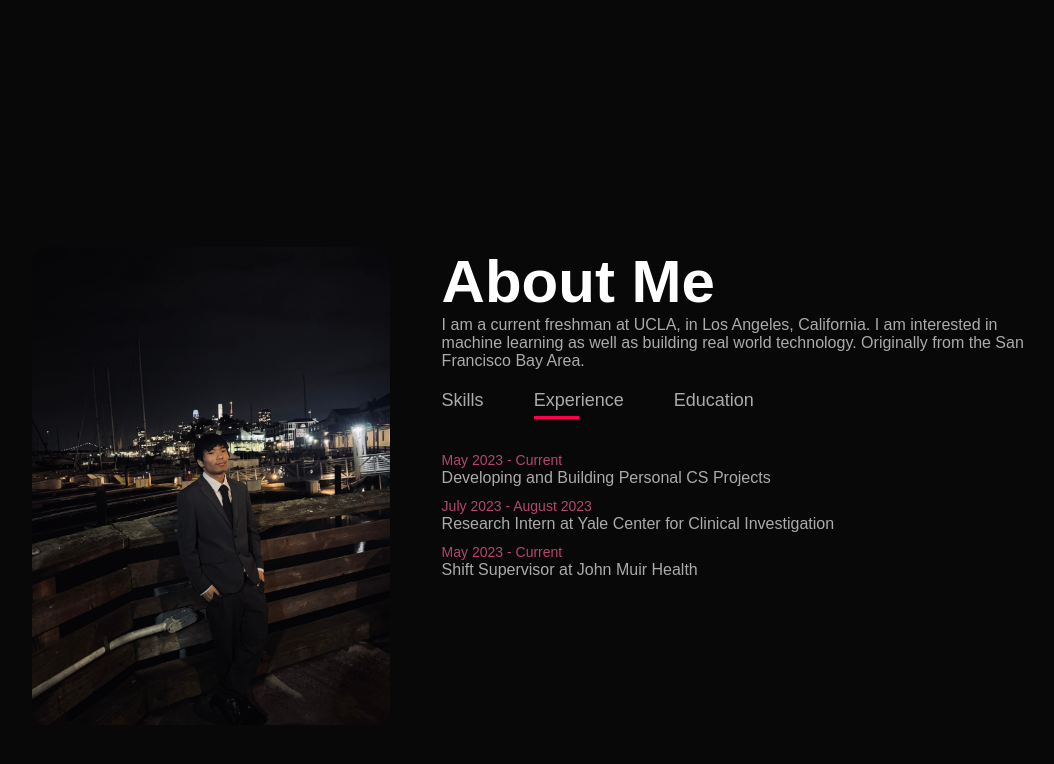
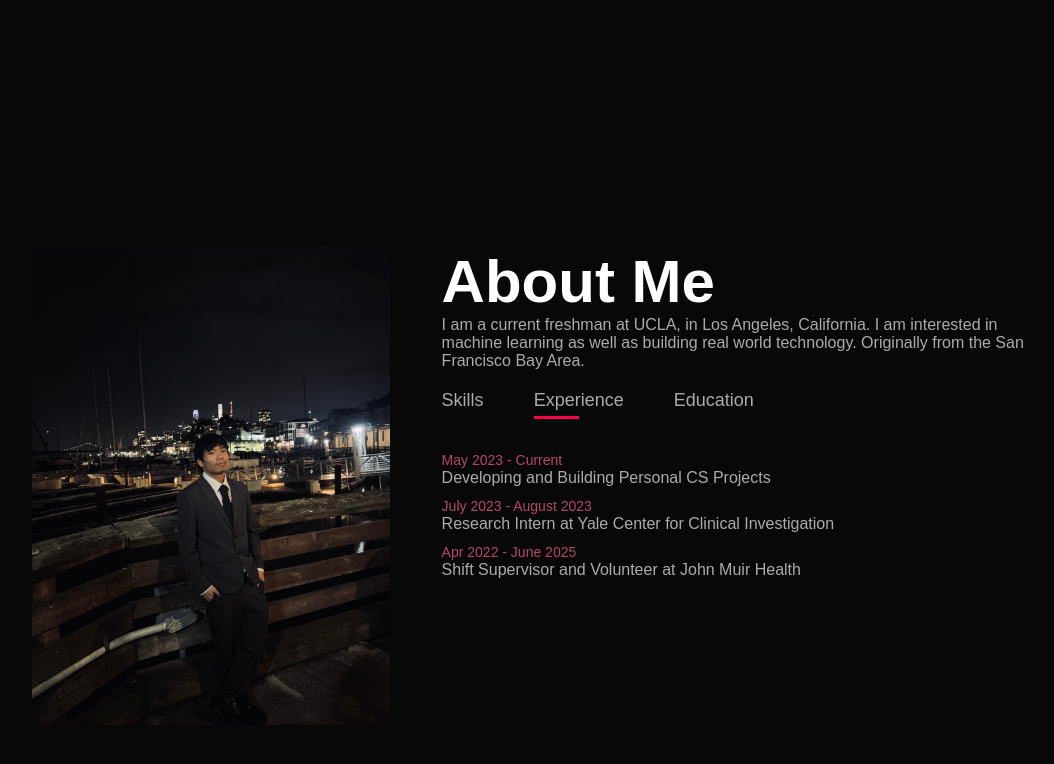
Before and after one commit to josiahchen2/personal-website, a plain HTML site: page index.html in a window 1280 px wide. Both pictures are taken after a click on the element "Experience". Shown: the part 643-1407 px from the top of the page, without its empty margins (96-1150 px from the left). Drawn offline with Linux system fonts and the light colour scheme.

Commit message:
Update index.html

```diff
--- a/index.html
+++ b/index.html
@@ -57,7 +57,7 @@
                     <ul>
                         <li><span>May 2023 - Current</span><br>Developing and Building Personal CS Projects</li>
                         <li><span>July 2023 - August 2023</span><br>Research Intern at Yale Center for Clinical Investigation</li>
-                        <li><span>May 2023 - Current</span><br>Shift Supervisor at John Muir Health</li>
+                        <li><span>Apr 2022 - June 2025</span><br>Shift Supervisor and Volunteer at John Muir Health</li>
                     </ul>
                 </div>
                 <div class="tab-contents" id="education">
```
